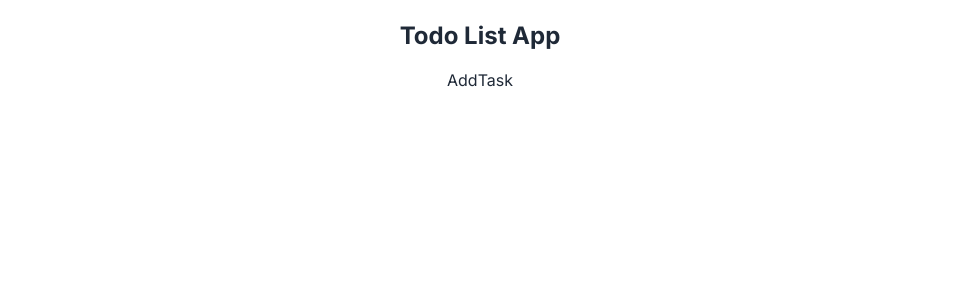
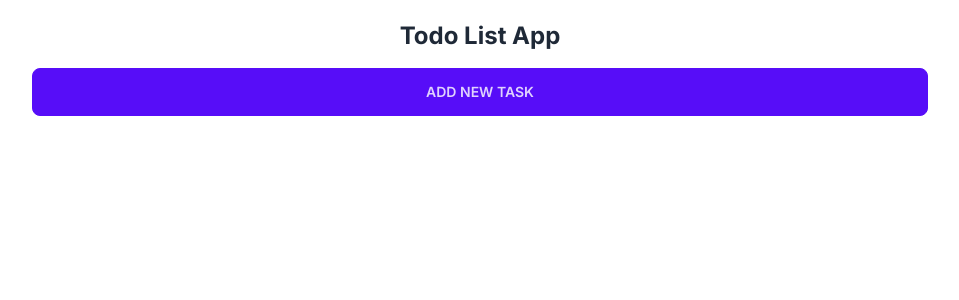
Before and after one commit to AppleMango23/BookTrackerNextJS, a Next.js app: page / in a window 1280 px wide. Shown: the top 300 px of the page, without its empty margins (160-1119 px from the left). Built offline with nearby package versions, Linux system fonts and the light colour scheme.

Commit message:
Added a "Add new task button" with style on it

```diff
--- a/src/app/components/AddTask.js
+++ b/src/app/components/AddTask.js
@@ -1,7 +1,11 @@
 import React from "react";
 
 const AddTask = () => {
-  return <div>AddTask</div>;
+  return (
+    <div>
+      <button className="btn btn-primary w-full">Add new task</button>
+    </div>
+  );
 };
 
 export default AddTask;
```
